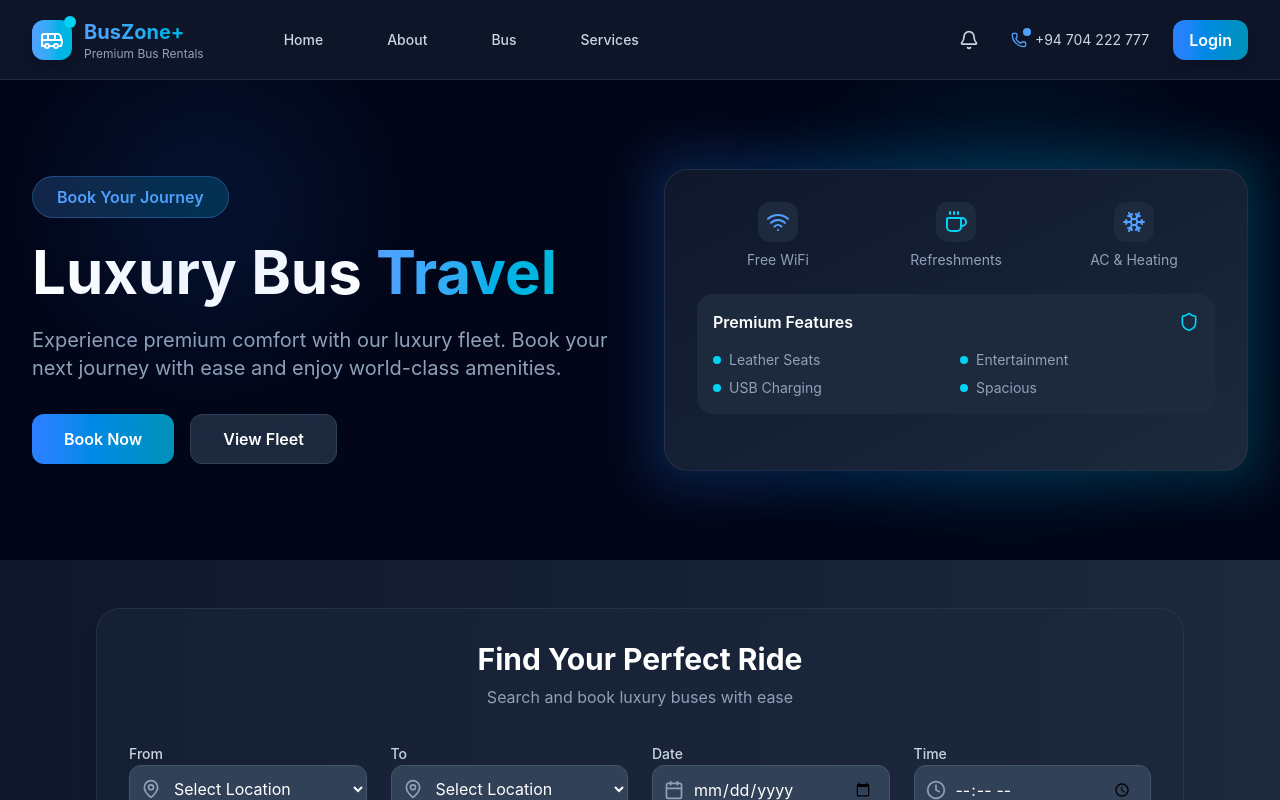
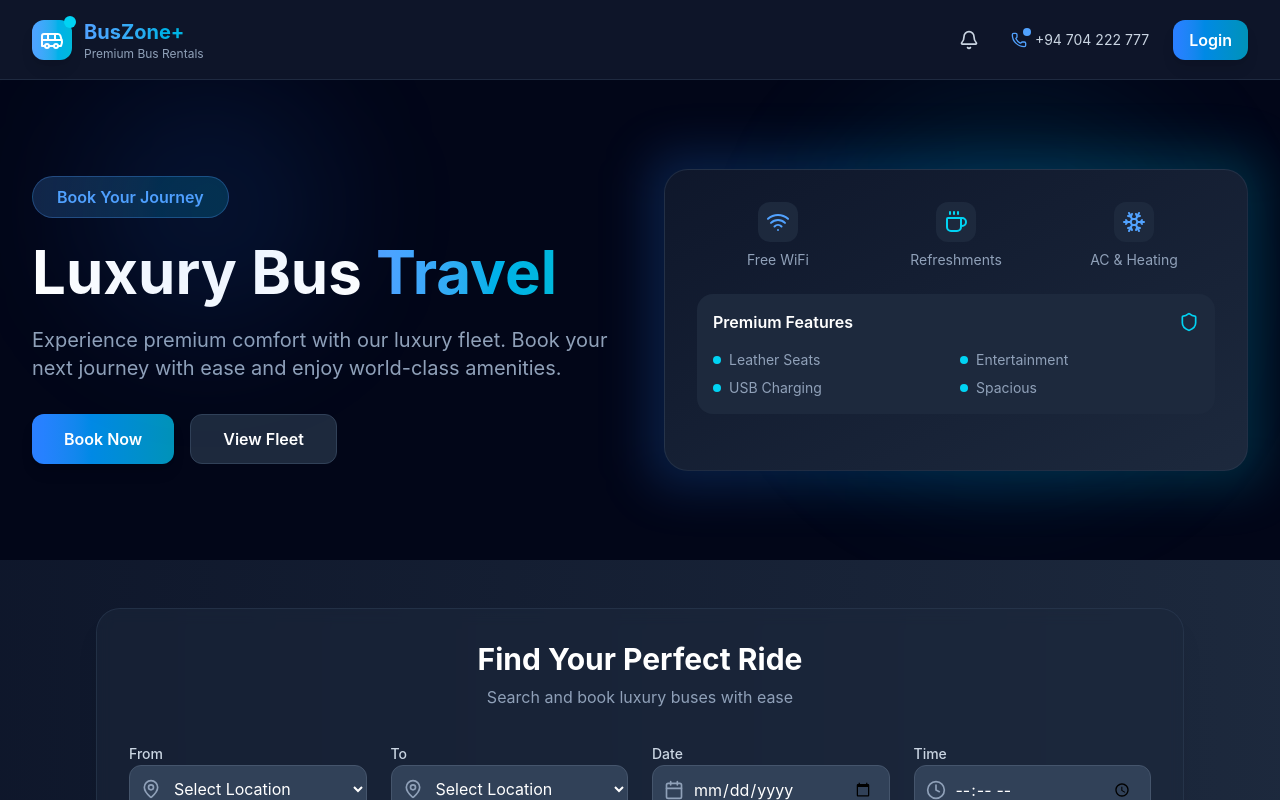
Before and after one commit to SandeepaChathumina/Bus-Rental-Management-System-Bus-Zone-, a React (Vite) app in the folder frontend/: page /booking in a window 1280 px wide. Shown: the top 800 px of the page. Built offline with nearby package versions, Linux system fonts and the light colour scheme.

Commit message:
remove navbar elements

```diff
--- a/frontend/src/pages/bookingContainer/Booking.jsx
+++ b/frontend/src/pages/bookingContainer/Booking.jsx
@@ -126,17 +126,11 @@ const SeasonalOffersPreview = () => {
 };
 
 // Navbar Component
+// Navbar Component
 const BookingNavbar = () => {
   const [showProfileDropdown, setShowProfileDropdown] = useState(false);
   const navigate = useNavigate();
   const { user, logout } = useAuth(); // Use the actual AuthContext
-
-  const navLinks = [
-    { href: "/", label: "Home" },
-    { href: "/about", label: "About" },
-    { href: "/bus", label: "Bus" },
-    { href: "/services", label: "Services" },
-  ];
 
   const handleProfileClick = () => {
     setShowProfileDropdown(false);
@@ -188,20 +182,6 @@ const BookingNavbar = () => {
           </div>
         </div>
       </Link>
-
-      {/* Navigation links */}
-      <div className="hidden lg:flex items-center space-x-8">
-        {navLinks.map((link, index) => (
-          <Link
-            key={index}
-            to={link.href}
-            className="relative px-4 py-2 text-sm font-medium text-slate-300 hover:text-white transition-colors duration-300 group"
-          >
-            {link.label}
-            <span className="absolute -bottom-1 left-0 w-0 h-0.5 bg-gradient-to-r from-blue-400 to-cyan-500 transition-all duration-300 group-hover:w-full"></span>
-          </Link>
-        ))}
-      </div>
 
       {/* Right side section */}
       <div className="flex items-center space-x-6 ml-auto">
```
